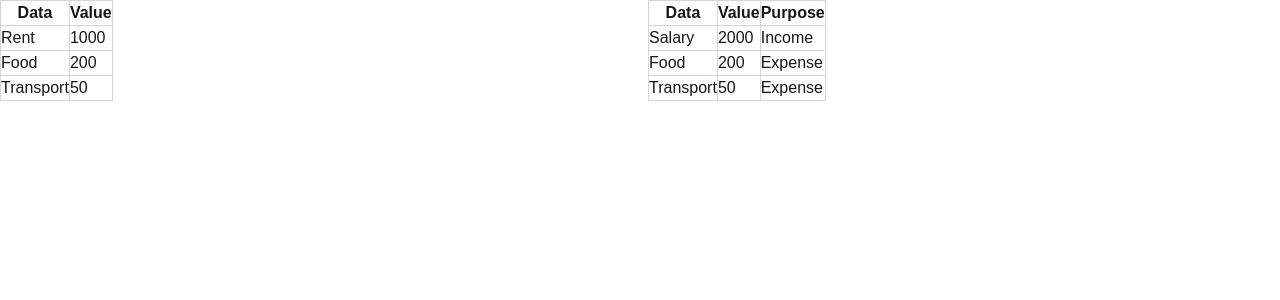
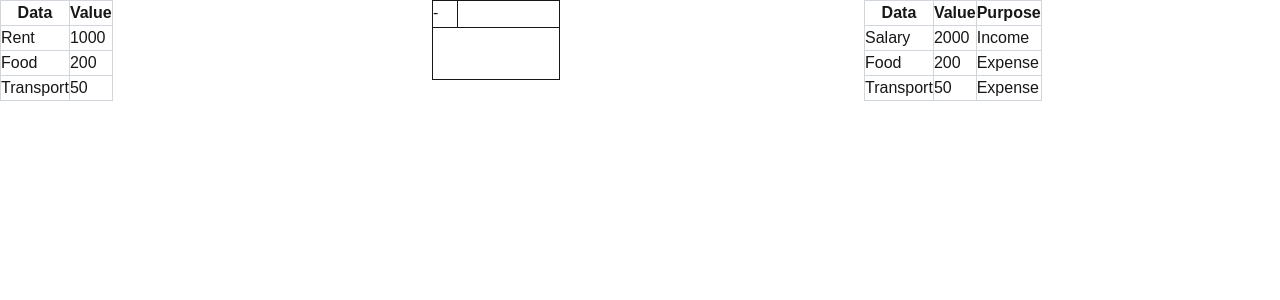
Before and after one commit to sewojciechowski6/FEINance, a Next.js app: page / in a window 1280 px wide. Shown: the top 300 px of the page. Built offline with nearby package versions, Linux system fonts and the light colour scheme.

Commit message:
Added Input

```diff
--- /dev/null
+++ b/src/app/components/Input.tsx
@@ -0,0 +1,11 @@
+export default function Input() {
+  const sign = "-";
+
+  return (
+    <div className="w-32 h-20 grid grid-cols-5 border">
+      <div className="border-r">{sign}</div>
+      <input className="col-span-4" type="text" />
+      <textarea className="border-t col-span-5 row-span-2 resize-none" />
+    </div>
+  );
+}
--- a/src/app/page.tsx
+++ b/src/app/page.tsx
@@ -1,9 +1,10 @@
+import Input from "./components/Input";
 import MainTable from "./components/MainTable";
 
 export default function Home() {
   return (
     <>
-      <div className="columns-2">
+      <div className="columns-3">
         <MainTable
           isExpense={false}
           rowsArray={[
@@ -12,6 +13,7 @@ export default function Home() {
             { data: "Transport", value: "50" },
           ]}
         />
+        <Input />
         <MainTable
           isExpense={true}
           rowsArray={[
```
